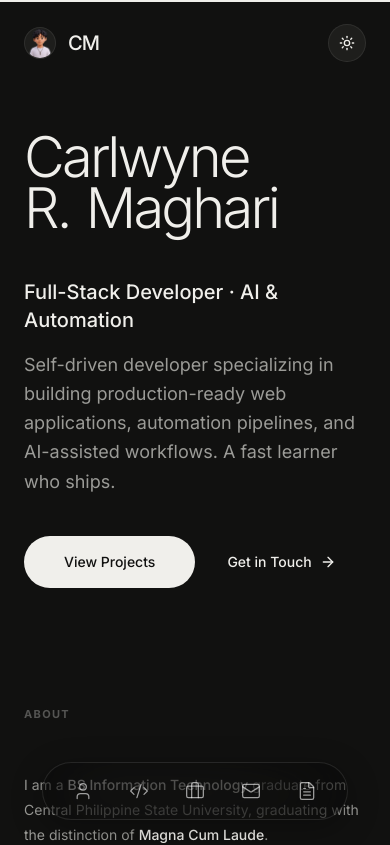
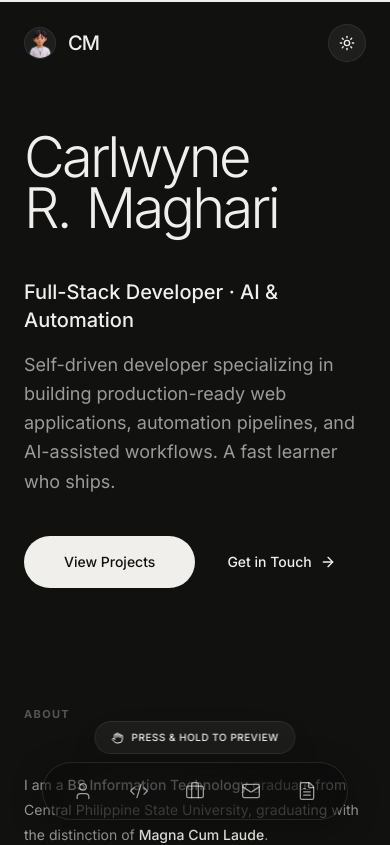
Before and after one commit to Carlwyne-Dev/carlwyne-dev, a Next.js app: page / in a window 390 px wide. Shown: the top 845 px of the page. Built offline with nearby package versions, Linux system fonts and the light colour scheme.

Commit message:
Add dynamic floating mobile hint for project preview

```diff
--- a/components/Projects.tsx
+++ b/components/Projects.tsx
@@ -1,7 +1,7 @@
 "use client";
 
 import { useState, useEffect, useRef } from "react";
-import { motion, AnimatePresence } from "framer-motion";
+import { motion, AnimatePresence, useInView } from "framer-motion";
 import { ArrowUpRight, Hand } from "lucide-react";
 
 type Project = {
@@ -223,6 +223,9 @@ export default function Projects() {
   const hoverTimeoutRef = useRef<NodeJS.Timeout | null>(null);
   const touchTimeoutRef = useRef<NodeJS.Timeout | null>(null);
 
+  const sectionRef = useRef<HTMLElement>(null);
+  const isInView = useInView(sectionRef, { margin: "-10% 0px -20% 0px" });
+
   const handleMouseEnter = (project: Project) => {
     if (hoverTimeoutRef.current) clearTimeout(hoverTimeoutRef.current);
     if (touchTimeoutRef.current) clearTimeout(touchTimeoutRef.current);
@@ -267,7 +270,7 @@ export default function Projects() {
   const filteredProjects = projects.filter((p) => p.category === filter);
 
   return (
-    <section id="projects" className="py-16 md:py-24 flex justify-center" suppressHydrationWarning>
+    <section ref={sectionRef} id="projects" className="py-16 md:py-24 flex justify-center" suppressHydrationWarning>
       <div className="w-full max-w-[860px] px-6" suppressHydrationWarning>
         <header className="mb-12 flex flex-col sm:flex-row sm:items-center justify-between gap-6">
           <span className="text-[11px] uppercase tracking-[0.12em] text-text-muted font-medium">Projects</span>
@@ -305,11 +308,6 @@ export default function Projects() {
             </button>
           </div>
         </header>
-
-        <div className="md:hidden mb-8 flex items-center justify-center gap-2 text-[10px] uppercase tracking-wider text-text-muted/80 bg-surface/30 py-2 px-4 rounded-full w-fit mx-auto border border-border/50">
-          <Hand size={12} />
-          <span>Press and hold to preview</span>
-        </div>
 
         <div className="space-y-0 border-t border-border min-h-[400px]">
           <AnimatePresence mode="wait">
@@ -372,6 +370,21 @@ export default function Projects() {
           <FloatingCarousel project={hoveredProject} mousePos={mousePos} />
         )}
       </AnimatePresence>
+
+      {/* Floating Mobile Hint */}
+      <AnimatePresence>
+        {isInView && !hoveredProject && (
+          <motion.div
+            initial={{ opacity: 0, y: 40 }}
+            animate={{ opacity: 1, y: 0 }}
+            exit={{ opacity: 0, y: 40 }}
+            className="fixed bottom-[90px] left-1/2 -translate-x-1/2 z-40 md:hidden flex items-center justify-center gap-2 text-[10px] uppercase tracking-wider text-text-primary bg-surface/90 backdrop-blur-md py-2 px-4 rounded-full border border-border shadow-2xl pointer-events-none"
+          >
+            <Hand size={12} className="text-text-primary" />
+            <span className="font-medium whitespace-nowrap">Press & hold to preview</span>
+          </motion.div>
+        )}
+      </AnimatePresence>
     </section>
   );
 }
```
